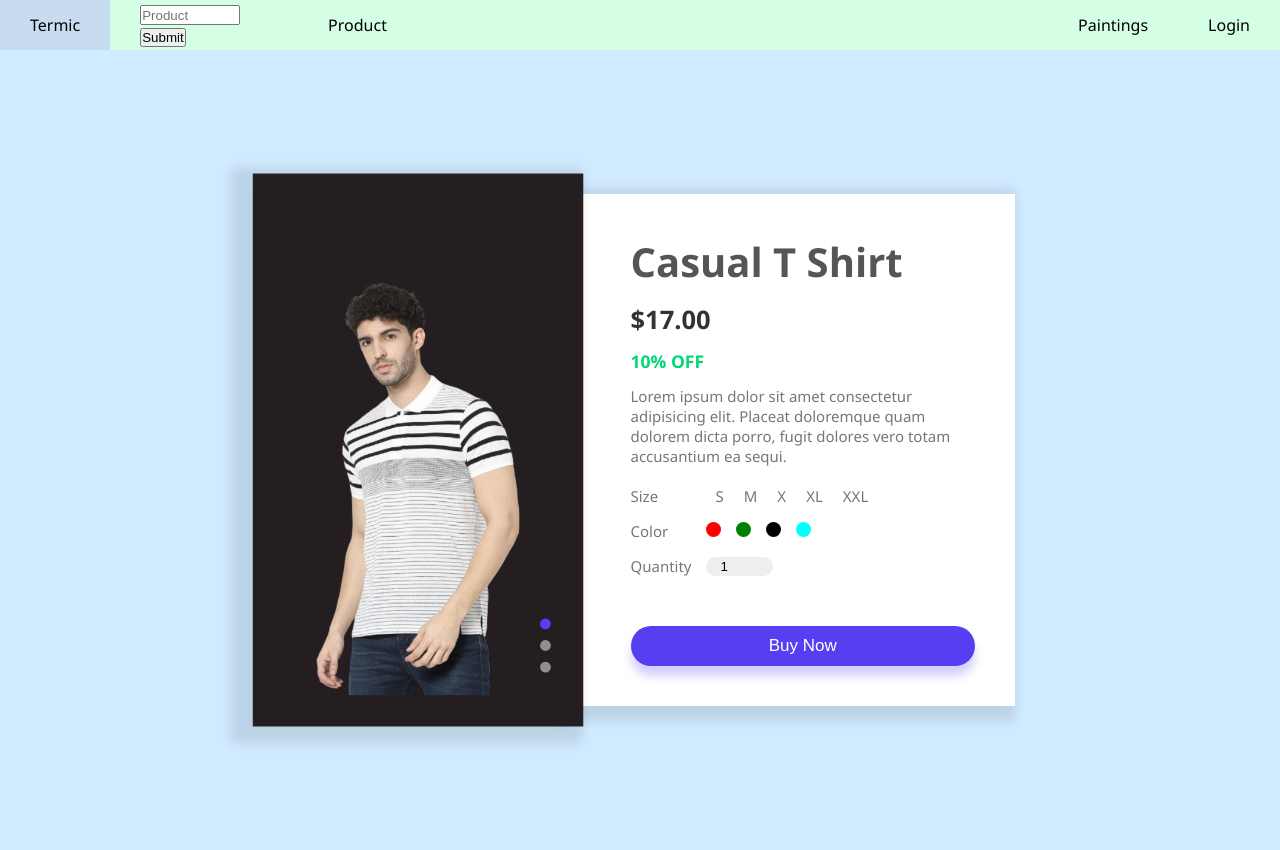
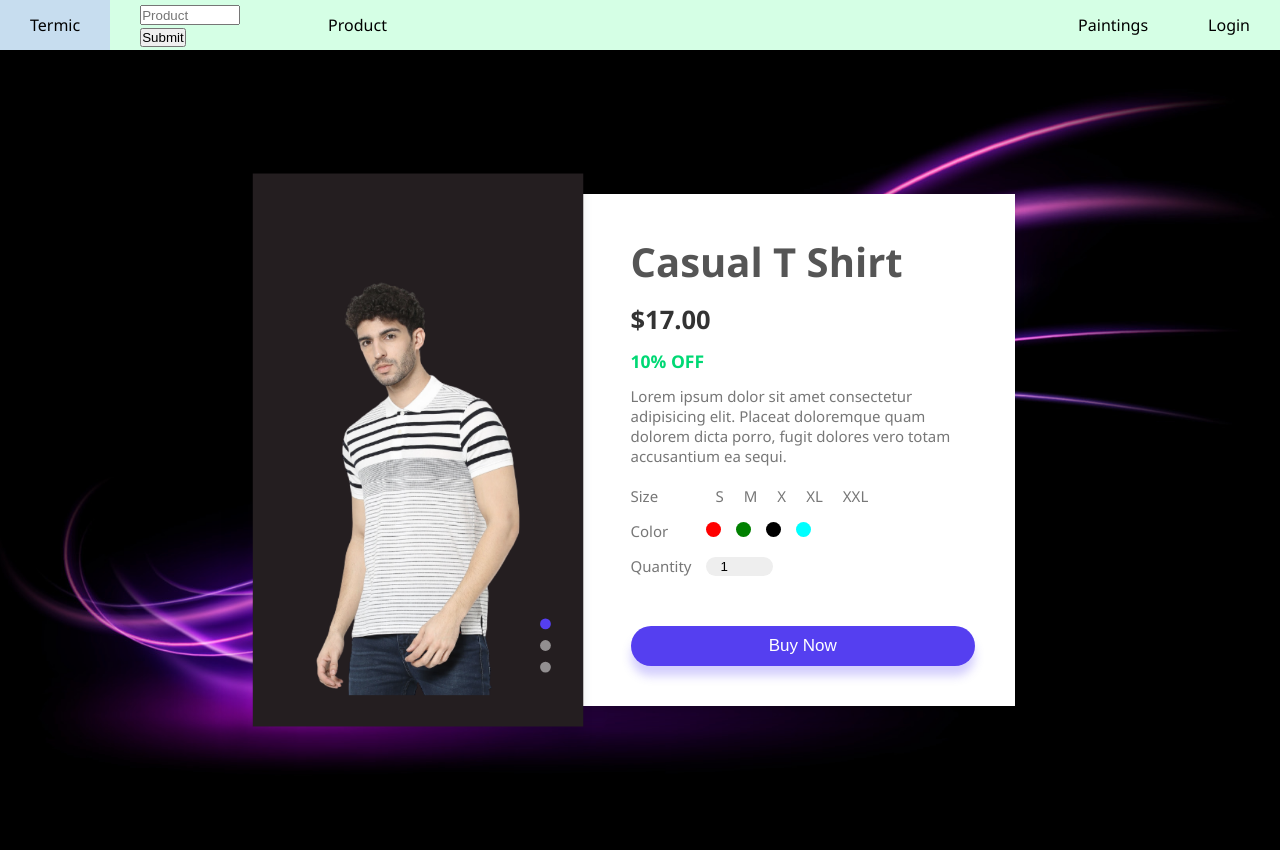
Before and after one commit to Harijohnson/Ecom_Demo, a Django app: page /product/ in a window 1280 px wide. Run offline with Django 4.2, Linux system fonts and the light colour scheme.

Commit message:
resolved background problem

```diff
--- a/ecom_demo/store/static/css/base_style.css
+++ b/ecom_demo/store/static/css/base_style.css
@@ -5,7 +5,7 @@
 }
 body{
     min-height: 100vh;    /*  set the height of the body   */
-    /*background-image: url('../images/bg.jpg'); */ /*background image url  */
+    background-image: url('../images/bg.jpg');  /*background image url  */
     background-size: cover;
     background-repeat: no-repeat;
     background-position: center;
--- a/ecom_demo/store/static/css/product_info.css
+++ b/ecom_demo/store/static/css/product_info.css
@@ -9,7 +9,7 @@
 .container{
     width:100%;
     min-height: 100vh;
-    background : #d0eaff;
+    /* background : #d0eaff; */
     display: flex;
     align-items: center;
     justify-content: center;
```
